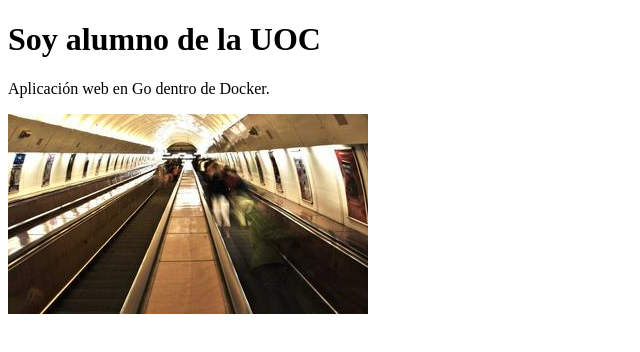
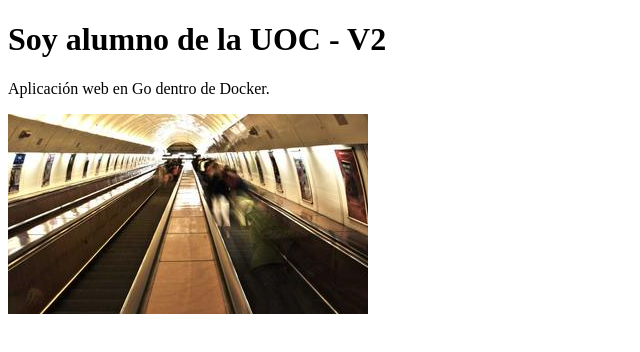
Before and after one commit to Reveal80/proyecto-fugazi, a plain HTML site: page static/index.html in a window 1280 px wide. Shown: the full height of the page, 0-640 px from the left. Drawn offline with Linux system fonts and the light colour scheme.

Commit message:
test despliegue automatico

```diff
--- a/static/index.html
+++ b/static/index.html
@@ -6,7 +6,7 @@
   <title>Producto 1 - Go</title>
 </head>
 <body>
-  <h1>Soy alumno de la UOC</h1>
+  <h1>Soy alumno de la UOC - V2</h1>
   <p>Aplicación web en Go dentro de Docker.</p>
   <img src="/static/imagen.jpg" alt="Imagen de prueba" width="360" />
 </body>
```
